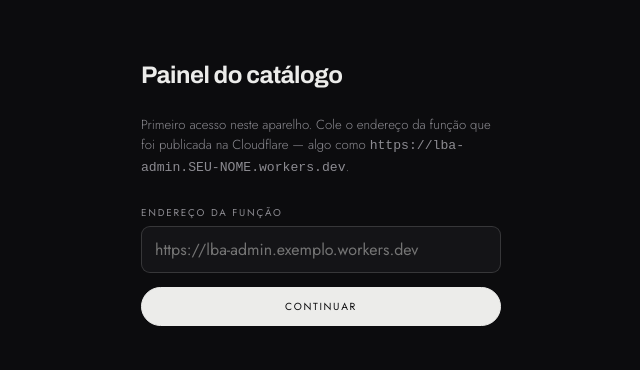
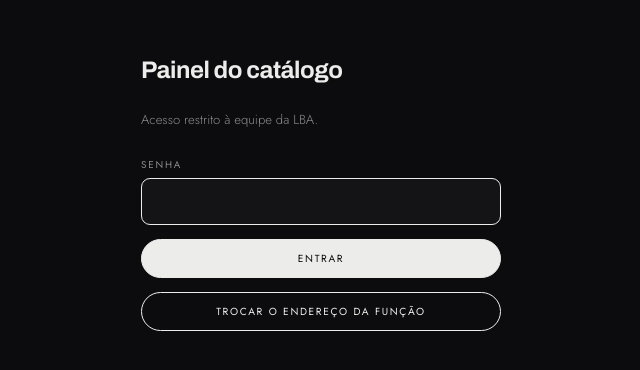
Before and after one commit to DvSeiffert/lba-catalogo, a plain HTML site: page admin/index.html in a window 1280 px wide. Shown: the part 198-568 px from the top of the page, without its empty margins (319-959 px from the left). Drawn offline with Linux system fonts and the light colour scheme.

Commit message:
Deixa o endereco do Worker ja preenchido no painel
Worker criado como lba-admin.lbafitwear.workers.dev, entao o painel nao
precisa mais pedir o endereco no primeiro acesso.

Co-Authored-By: Claude Opus 5 <noreply@anthropic.com>

```diff
--- a/admin/index.html
+++ b/admin/index.html
@@ -121,6 +121,8 @@ const TIPOS = ["Conjunto short","Conjunto calça","Macaquinho","Macacão longo",
                "Regata","Vestido","Macacão"];
 const API_LOJA = "https://apiappaluno.nextfit.com.br/api/SiteVendaPublico/RecuperarItens/2f668a4a-1ad7-4690-82dd-03e3e6efa141?Descricao=&CodigosItensStr=%5B%5D&page=1&limit=500&sort=%5B%7B%22property%22%3A%22Ordem%22%2C%22direction%22%3A%22asc%22%7D%5D";
 const SITE = "https://lbafitwear.com.br";
+// Endereço da função na Cloudflare. Fica aqui para ninguém precisar digitar.
+const API_PADRAO = "https://lba-admin.lbafitwear.workers.dev";
 
 const $ = s => document.querySelector(s);
 const app = () => $("#app");
@@ -518,6 +520,7 @@ addEventListener("beforeunload", e => { if (pendencias()) e.preventDefault(); })
 
 (function inicio() {
   try { estado.api = localStorage.getItem("lba_api") || ""; } catch(_) {}
+  if (!estado.api) estado.api = API_PADRAO;
   if (!estado.api) return telaEndereco();
   try { estado.token = sessionStorage.getItem("lba_token") || ""; } catch(_) {}
   if (estado.token) return abrirPainel();
```
